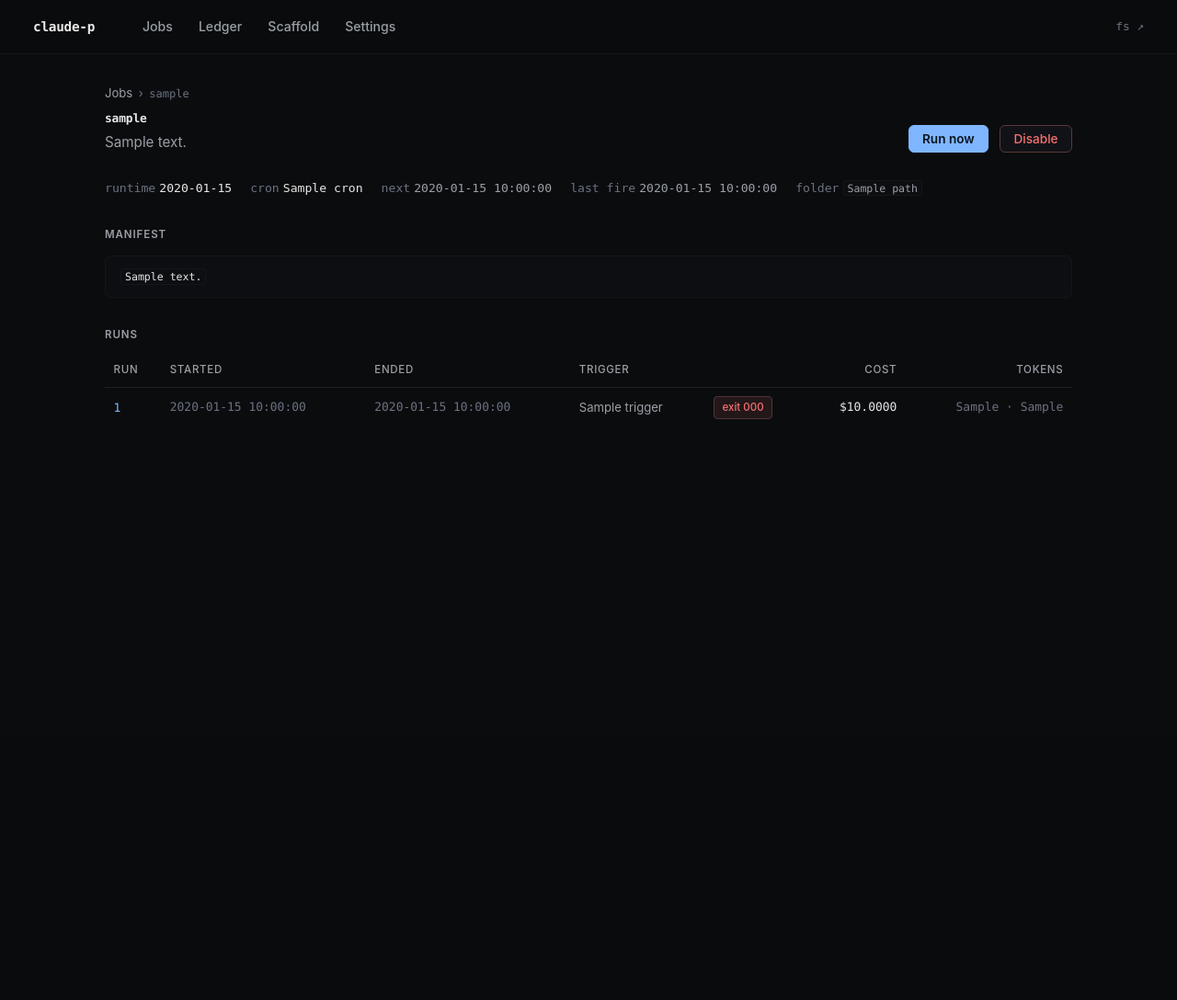
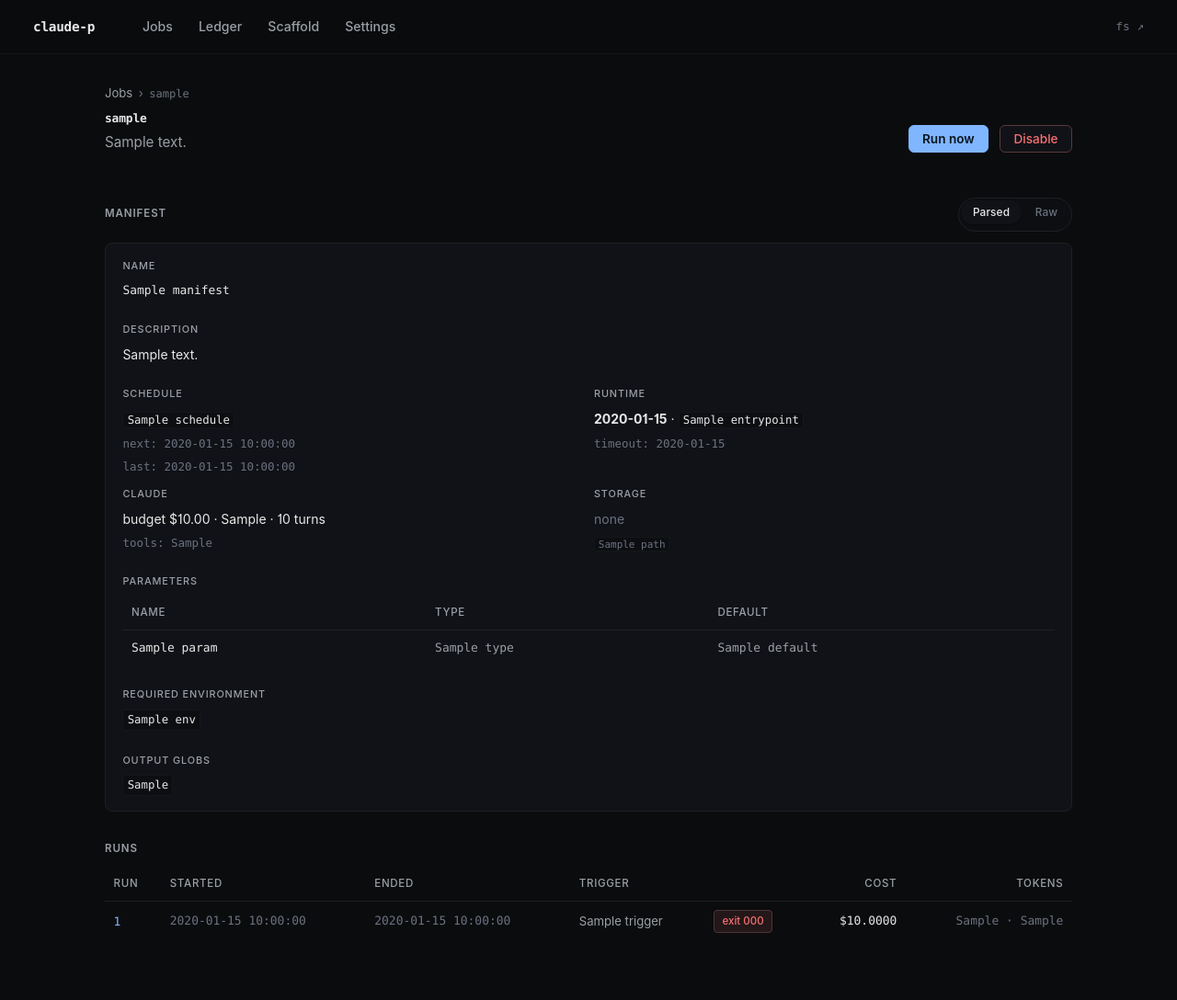
Before and after one commit to haykharut/claude-p, a Python web app: template src/claude_p/web/templates/job_detail.html in a window 1280 px wide. Shown: the whole page at 92% size. Before the commit the page ends 456 px from the top, so only its background shows below. Run offline with Jinja, Linux system fonts and the light colour scheme; the template is opened without the code that fills it: most values are stand-ins (such as "Sample title", 1, 10 or a date in 2020).

Commit message:
ui(job): parsed/raw segmented toggle for manifest
Replace the always-visible raw job.yaml dump on the job detail page
with a segmented Parsed/Raw toggle. Parsed (default) renders name,
description, schedule, runtime, Claude config, storage, params, env,
and output globs as a readable card; Raw preserves the original YAML.
Pure CSS toggle, no JS framework.

```diff
--- a/src/claude_p/web/static/style.css
+++ b/src/claude_p/web/static/style.css
@@ -354,6 +354,45 @@ ul.trace-events li {
 ul.trace-events li:last-child { border-bottom: 0; }
 ul.trace-events li.dim { color: var(--fg-dim); }
 
+/* ── segmented toggle (parsed / raw manifest) ─────────────────── */
+.mv-input { position: absolute; opacity: 0; pointer-events: none; }
+.mv-header { margin: 2rem 0 0.75rem; }
+.mv-header h2 { text-transform: uppercase; letter-spacing: 0.08em; font-size: 0.72rem; color: var(--fg-muted); }
+.seg {
+  display: inline-flex;
+  background: var(--code-bg);
+  border: 1px solid var(--border);
+  border-radius: 999px;
+  padding: 2px;
+  gap: 2px;
+}
+.seg-btn {
+  padding: 0.25rem 0.8rem;
+  font-size: 0.74rem;
+  font-weight: 500;
+  border-radius: 999px;
+  cursor: pointer;
+  color: var(--fg-dim);
+  transition: background 140ms, color 140ms;
+  user-select: none;
+  letter-spacing: 0.01em;
+}
+.seg-btn:hover { color: var(--fg); }
+#mv-parsed:focus-visible ~ .mv-header .seg-btn[for="mv-parsed"],
+#mv-raw:focus-visible ~ .mv-header .seg-btn[for="mv-raw"] {
+  outline: 2px solid var(--accent-dim);
+  outline-offset: 2px;
+}
+#mv-parsed:checked ~ .mv-header .seg-btn[for="mv-parsed"],
+#mv-raw:checked ~ .mv-header .seg-btn[for="mv-raw"] {
+  background: var(--card);
+  color: var(--fg);
+  box-shadow: 0 1px 2px rgba(0, 0, 0, 0.35);
+}
+.mv-panel { display: none; }
+#mv-parsed:checked ~ .mv-panel-parsed { display: block; }
+#mv-raw:checked ~ .mv-panel-raw { display: block; }
+
 /* ── misc ─────────────────────────────────────────────────────── */
 .empty {
   padding: 1.5rem;
--- a/src/claude_p/web/templates/job_detail.html
+++ b/src/claude_p/web/templates/job_detail.html
@@ -27,16 +27,103 @@
 </div>
 {% endif %}
 
-<div class="meta" style="margin-top: 0.75rem">
-  {% if entry.manifest %}<span><em>runtime</em><strong>{{ entry.manifest.runtime }}</strong></span>{% endif %}
-  {% if schedule %}<span><em>cron</em><strong>{{ schedule.cron }}</strong></span>{% endif %}
-  {% if schedule and schedule.next_fire_at %}<span><em>next</em>{{ schedule.next_fire_at }}</span>{% endif %}
-  {% if schedule and schedule.last_fire_at %}<span><em>last fire</em>{{ schedule.last_fire_at }}</span>{% endif %}
-  <span><em>folder</em><code>{{ entry.path }}</code></span>
+<input type="radio" id="mv-parsed" name="manifest-view" class="mv-input" checked>
+<input type="radio" id="mv-raw" name="manifest-view" class="mv-input">
+
+<div class="row-between mv-header">
+  <h2 style="margin:0">Manifest</h2>
+  <div class="seg" role="tablist" aria-label="Manifest view">
+    <label for="mv-parsed" class="seg-btn">Parsed</label>
+    <label for="mv-raw" class="seg-btn">Raw</label>
+  </div>
 </div>
 
-<h2>Manifest</h2>
-<pre><code>{{ manifest_text }}</code></pre>
+<div class="mv-panel mv-panel-parsed">
+  {% if entry.manifest %}
+  {% set m = entry.manifest %}
+  <div class="card stack">
+    <div>
+      <div class="metric-label">Name</div>
+      <div class="mono">{{ m.name }}</div>
+    </div>
+    <div>
+      <div class="metric-label">Description</div>
+      <div>{{ m.description or '—' }}</div>
+    </div>
+    <div class="grid grid-2">
+      <div>
+        <div class="metric-label">Schedule</div>
+        {% if m.schedule %}
+          <div><code>{{ m.schedule }}</code></div>
+          {% if schedule and schedule.next_fire_at %}<div class="metric-sub">next: {{ schedule.next_fire_at }}</div>{% endif %}
+          {% if schedule and schedule.last_fire_at %}<div class="metric-sub">last: {{ schedule.last_fire_at }}</div>{% endif %}
+        {% else %}
+          <div class="dim">manual only</div>
+        {% endif %}
+      </div>
+      <div>
+        <div class="metric-label">Runtime</div>
+        <div><strong>{{ m.runtime }}</strong> &middot; <code>{{ m.entrypoint }}</code></div>
+        <div class="metric-sub">timeout: {{ m.timeout }}</div>
+      </div>
+      {% if m.claude %}
+      <div>
+        <div class="metric-label">Claude</div>
+        <div>budget ${{ "%.2f"|format(m.claude.max_budget_usd) }} &middot; {{ m.claude.permission_mode }}{% if m.claude.max_turns %} &middot; {{ m.claude.max_turns }} turns{% endif %}</div>
+        <div class="metric-sub">tools: {{ m.claude.allowed_tools|join(', ') }}</div>
+      </div>
+      {% endif %}
+      <div>
+        <div class="metric-label">Storage</div>
+        <div>
+          {% if m.workspace %}<span class="chip">workspace</span>{% endif %}
+          {% if m.shared %}<span class="chip">shared</span>{% endif %}
+          {% if not m.workspace and not m.shared %}<span class="dim">none</span>{% endif %}
+        </div>
+        <div class="metric-sub"><code>{{ entry.path }}</code></div>
+      </div>
+    </div>
+
+    {% if m.params %}
+    <div>
+      <div class="metric-label">Parameters</div>
+      <table>
+        <thead><tr><th>Name</th><th>Type</th><th>Default</th></tr></thead>
+        <tbody>
+          {% for k, v in m.params.items() %}
+          <tr>
+            <td class="mono">{{ k }}</td>
+            <td class="mono small muted">{{ v.type }}</td>
+            <td class="mono small muted">{{ v.default if v.default is not none else '—' }}</td>
+          </tr>
+          {% endfor %}
+        </tbody>
+      </table>
+    </div>
+    {% endif %}
+
+    {% if m.env %}
+    <div>
+      <div class="metric-label">Required environment</div>
+      <div class="row">{% for e in m.env %}<code>{{ e }}</code>{% endfor %}</div>
+    </div>
+    {% endif %}
+
+    {% if m.output_globs %}
+    <div>
+      <div class="metric-label">Output globs</div>
+      <div class="row">{% for g in m.output_globs %}<code>{{ g }}</code>{% endfor %}</div>
+    </div>
+    {% endif %}
+  </div>
+  {% else %}
+  <div class="empty">Manifest unavailable.</div>
+  {% endif %}
+</div>
+
+<div class="mv-panel mv-panel-raw">
+  <pre><code>{{ manifest_text }}</code></pre>
+</div>
 
 <h2>Runs</h2>
 {% if not runs %}
```
Also changed, not shown: CHANGELOG.md.
